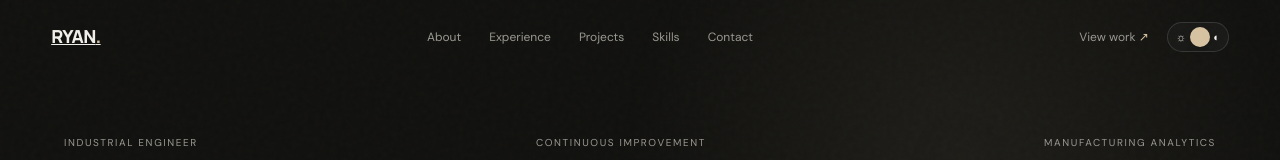
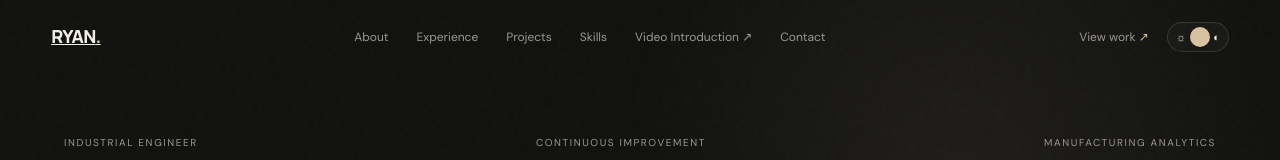
Before and after one commit to GooGooDoolls/Ryan_Portfolio, a website: page index.html in a window 1280 px wide. Shown: the top 160 px of the page. Drawn offline with Linux system fonts and the light colour scheme; no server answers.

Commit message:
Add video introduction link to navigation

```diff
--- a/index.html
+++ b/index.html
@@ -12,7 +12,7 @@
 <div class="grain"></div>
 <header class="nav">
   <a class="brand" href="#home">RYAN<span>.</span></a>
-  <nav><a href="#about">About</a><a href="#experience">Experience</a><a href="#projects">Projects</a><a href="#skills">Skills</a><a href="#contact">Contact</a></nav>
+  <nav><a href="#about">About</a><a href="#experience">Experience</a><a href="#projects">Projects</a><a href="#skills">Skills</a><a class="video-intro-link" href="https://drive.google.com/file/d/1z3Ac5Ky3_Eci8NGAGKoeRy7WUKM3H0Xb/view?usp=sharing" target="_blank" rel="noopener noreferrer">Video Introduction ↗</a><a href="#contact">Contact</a></nav>
   <div class="nav-actions"><a class="nav-work" href="#projects">View work <span>↗</span></a><button class="theme-toggle" id="themeToggle" aria-label="Toggle theme"><span>☼</span><i></i><b>◐</b></button></div>
 </header>
 <main>
```
